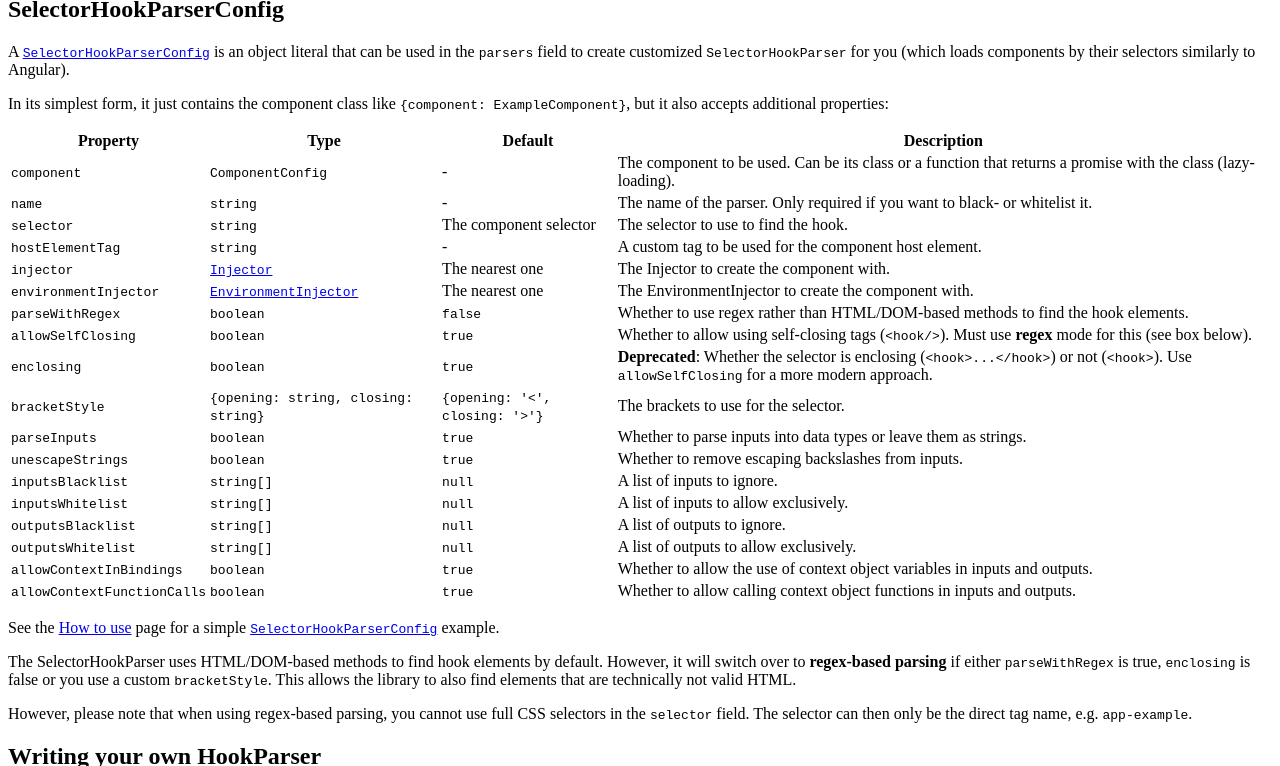
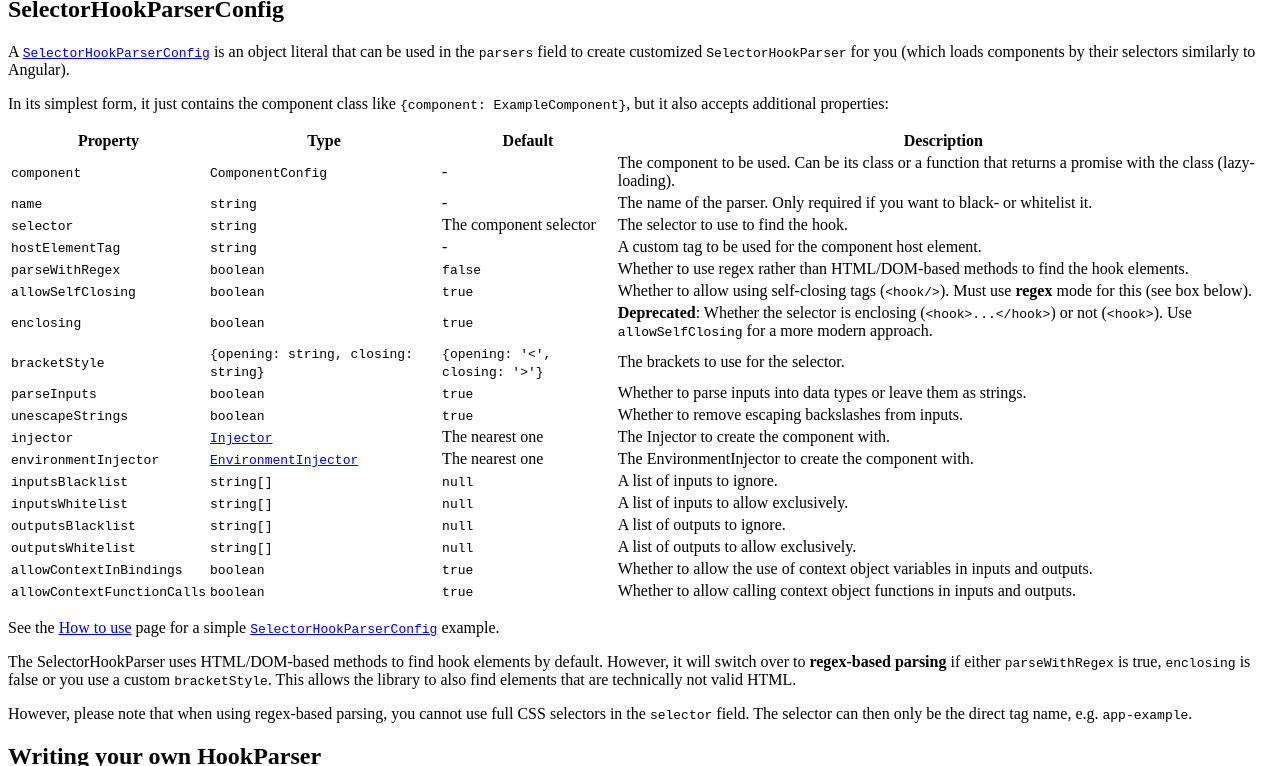
Before and after one commit to Angular-Dynamic-Hooks/Documentation, a Jekyll site: the page built from guide/parsers.md, in a window 1280 px wide and 900 px high, scrolled down 17004 px, cut to the strip 0-766 px from the top of the window. Built offline with Jekyll 4.4.1, drawn with Linux system fonts in a browser that asks for light colours.

Commit message:
Fixed some typos

```diff
--- a/guide/parsers.md
+++ b/guide/parsers.md
@@ -37,14 +37,14 @@ Property | Type | Default | Description
 `name` | `string` | - | The name of the parser. Only required if you want to black- or whitelist it.
 `selector` | `string` | The component selector | The selector to use to find the hook.
 `hostElementTag` | `string` | - | A custom tag to be used for the component host element.
-`injector` | <a href="https://angular.dev/api/core/Injector" target="_blank">`Injector`</a> | The nearest one | The Injector to create the component with.
-`environmentInjector` | <a href="https://angular.dev/api/core/EnvironmentInjector" target="_blank">`EnvironmentInjector`</a> | The nearest one | The EnvironmentInjector to create the component with.
 `parseWithRegex` | `boolean` | `false` | Whether to use regex rather than HTML/DOM-based methods to find the hook elements.
 `allowSelfClosing` | `boolean` | `true` | Whether to allow using self-closing tags (`<hook/>`). Must use **regex** mode for this (see box below).
 `enclosing` | `boolean` | `true` | **Deprecated**: Whether the selector is enclosing (`<hook>...</hook>`) or not (`<hook>`). Use `allowSelfClosing` for a more modern approach.
 `bracketStyle` | `{opening: string, closing: string}` | `{opening: '<', closing: '>'}` | The brackets to use for the selector.
 `parseInputs` | `boolean` | `true` | Whether to parse inputs into data types or leave them as strings.
 `unescapeStrings` | `boolean` | `true` | Whether to remove escaping backslashes from inputs.
+`injector` | <a href="https://angular.dev/api/core/Injector" target="_blank">`Injector`</a> | The nearest one | The Injector to create the component with.
+`environmentInjector` | <a href="https://angular.dev/api/core/EnvironmentInjector" target="_blank">`EnvironmentInjector`</a> | The nearest one | The EnvironmentInjector to create the component with.
 `inputsBlacklist` | `string[]` | `null` | A list of inputs to ignore.
 `inputsWhitelist` | `string[]` | `null` | A list of inputs to allow exclusively.
 `outputsBlacklist` | `string[]` | `null` | A list of outputs to ignore.
```
